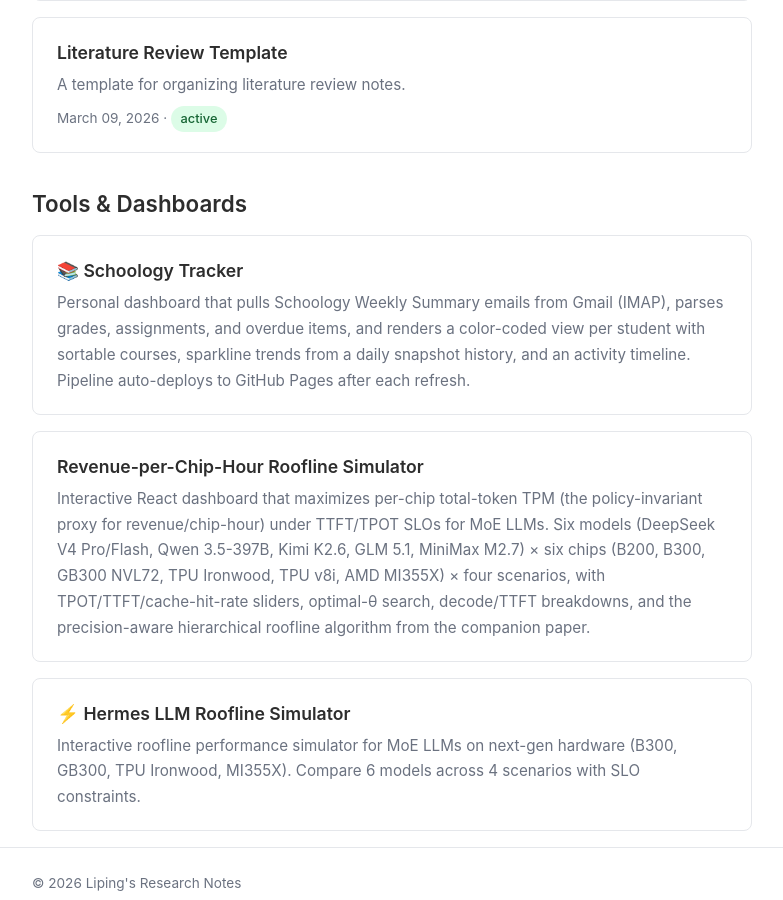
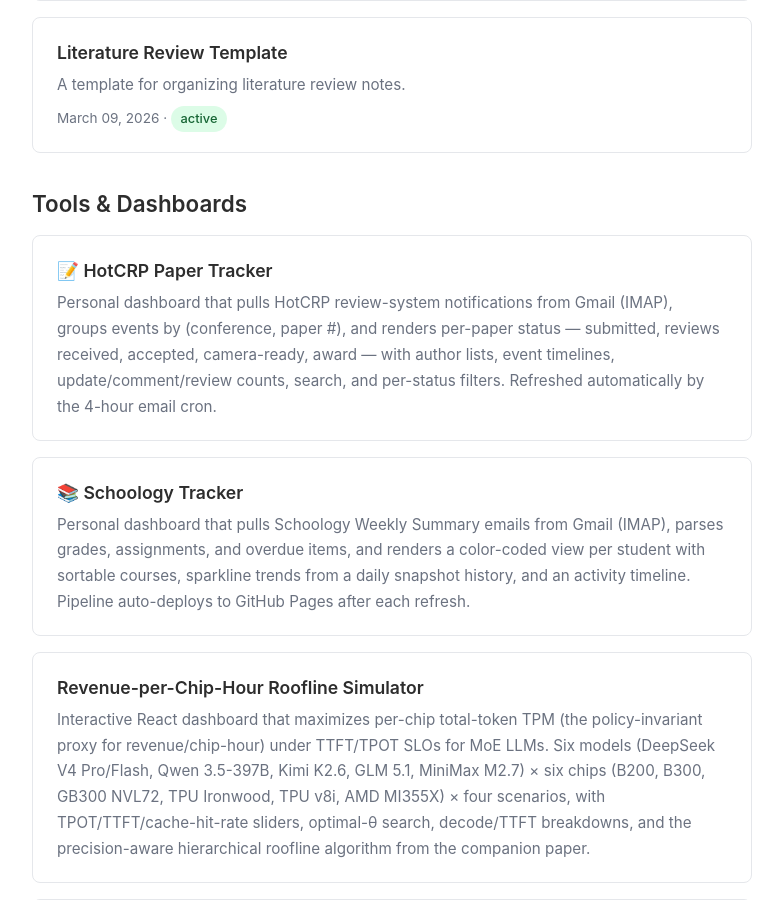
Before and after one commit to zhanglpg/zhanglpg.github.io, a Jekyll site: the page built from index.html, in a window 1280 px wide and 900 px high, scrolled down 383 px. Shown: the whole window, without its empty margins (248-1031 px from the left). Built offline with Jekyll 4.4.1, drawn with Linux system fonts in a browser that asks for light colours.

Commit message:
Add HotCRP Paper Tracker to homepage Tools & Dashboards

```diff
--- a/index.html
+++ b/index.html
@@ -27,6 +27,12 @@
 <h2>Tools &amp; Dashboards</h2>
 <ul class="project-list">
   <li>
+    <a href="{{ '/hotcrp-tracker/' | relative_url }}">
+      <div class="title">📝 HotCRP Paper Tracker</div>
+      <div class="summary">Personal dashboard that pulls HotCRP review-system notifications from Gmail (IMAP), groups events by (conference, paper #), and renders per-paper status — submitted, reviews received, accepted, camera-ready, award — with author lists, event timelines, update/comment/review counts, search, and per-status filters. Refreshed automatically by the 4-hour email cron.</div>
+    </a>
+  </li>
+  <li>
     <a href="{{ '/schoology-tracker/' | relative_url }}">
       <div class="title">📚 Schoology Tracker</div>
       <div class="summary">Personal dashboard that pulls Schoology Weekly Summary emails from Gmail (IMAP), parses grades, assignments, and overdue items, and renders a color-coded view per student with sortable courses, sparkline trends from a daily snapshot history, and an activity timeline. Pipeline auto-deploys to GitHub Pages after each refresh.</div>
```
